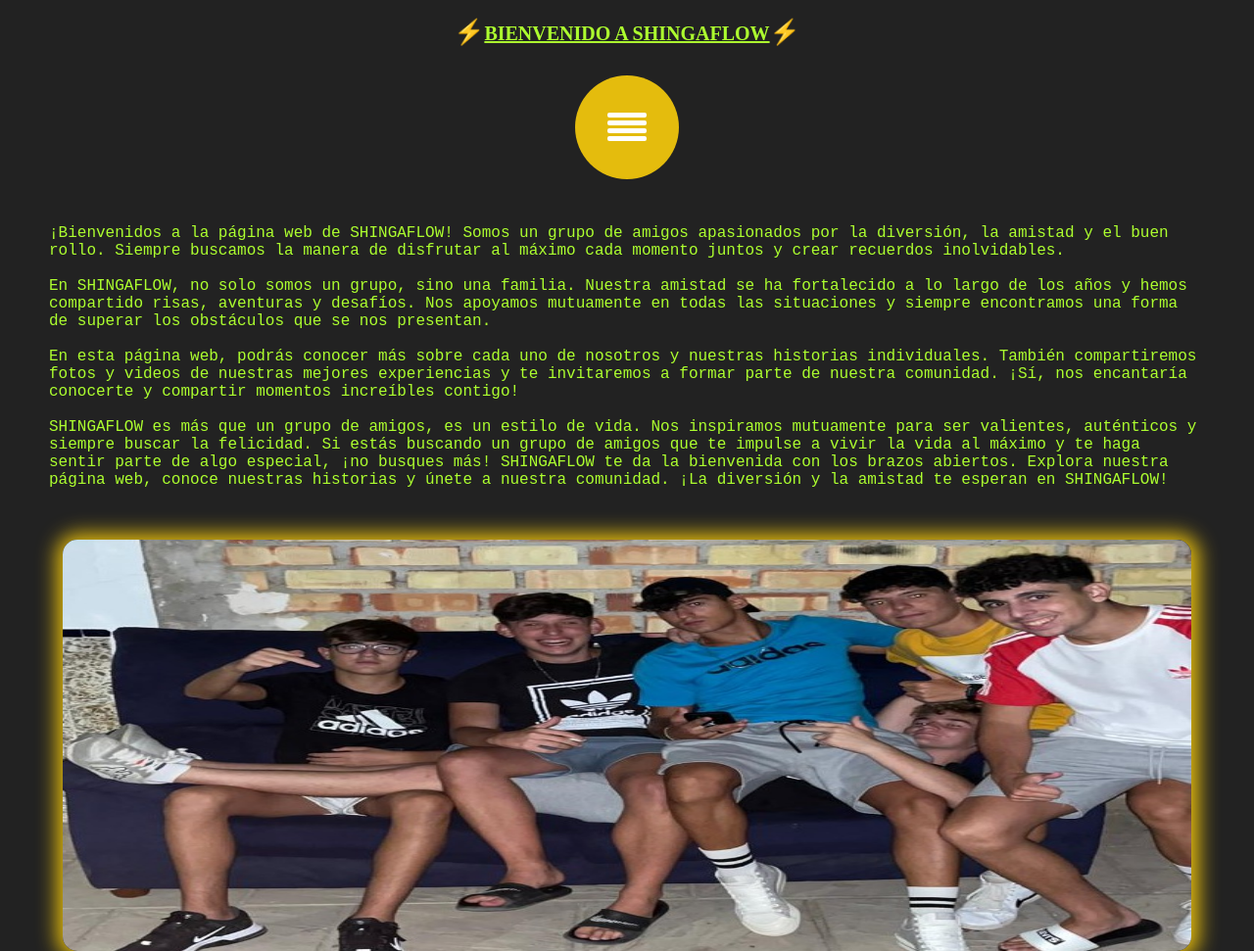
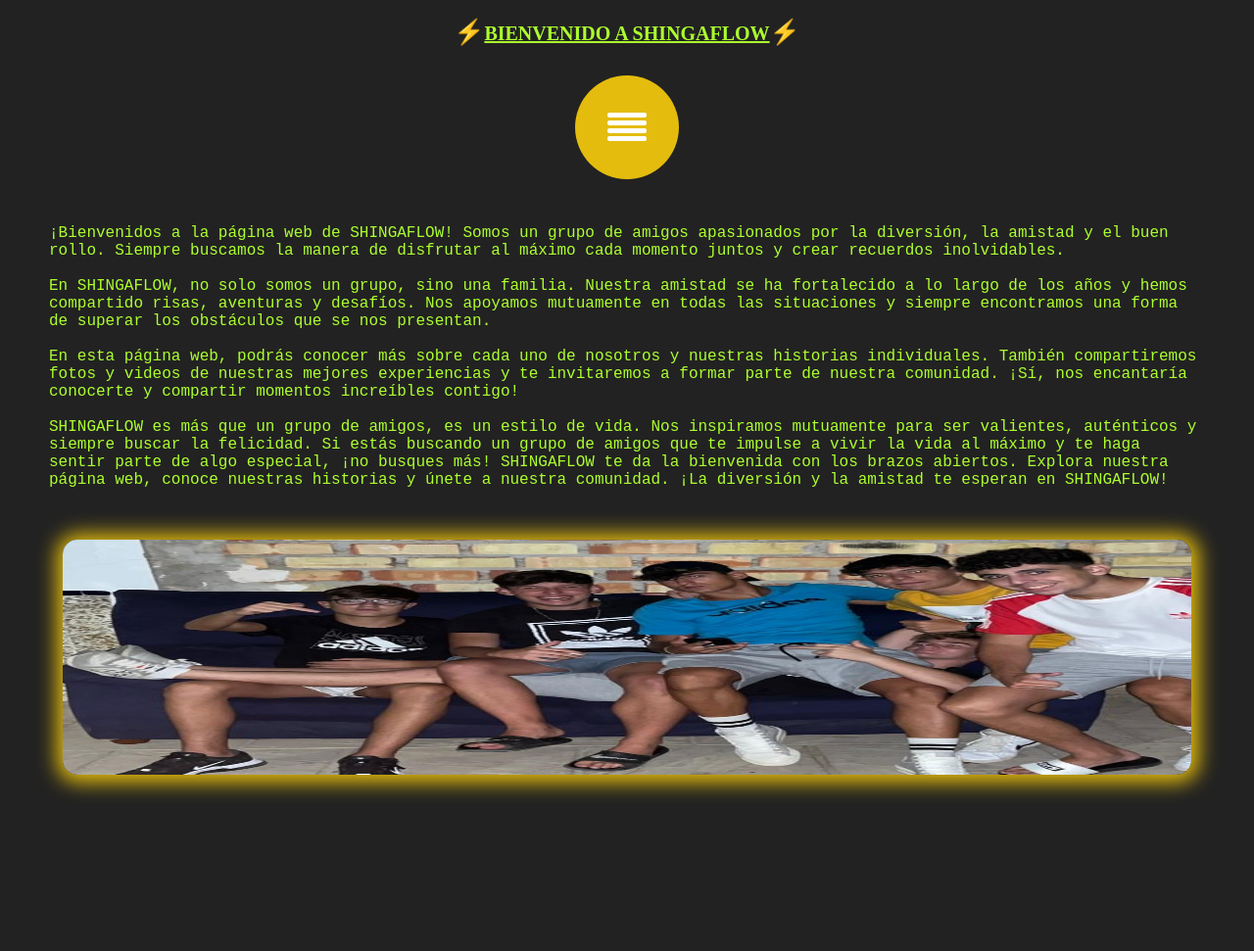
Before and after one commit to SHINGAFLOW/SHINGAFLOW, a plain HTML site: page index.html in a window 1280 px wide. Shown: the top 971 px of the page at 98% size. After the commit the page ends 863 px from the top, so only its background shows below. Drawn offline with Linux system fonts and the light colour scheme.

Commit message:
Update index.css

```diff
--- a/css/index.css
+++ b/css/index.css
@@ -141,7 +141,7 @@ body {
 
 #fotocolegas img{
     width: 90%;
-    height: 420px;
+    height: 240px;
     justify-content: center;
     align-items: center;
     margin: 0 auto;
```
